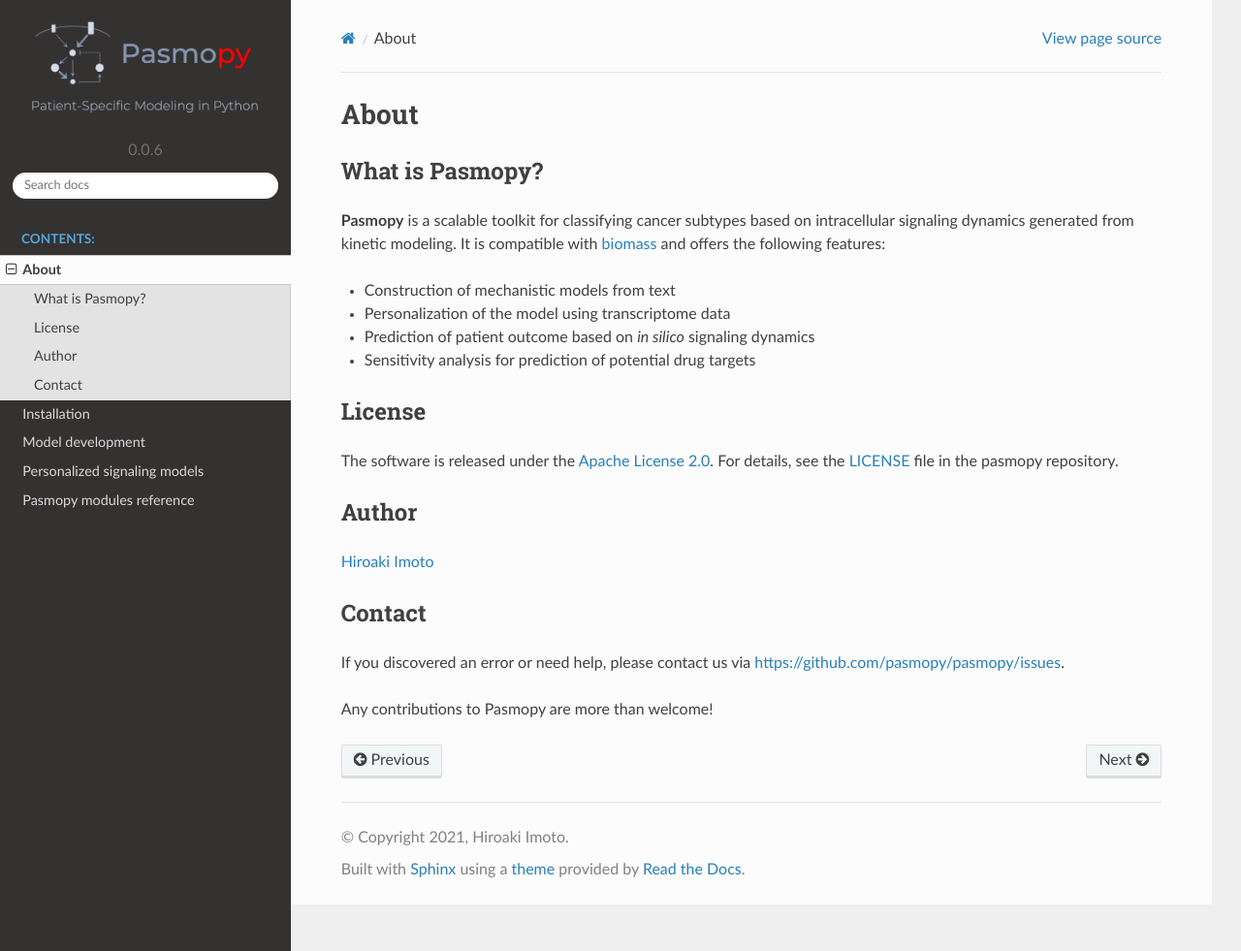
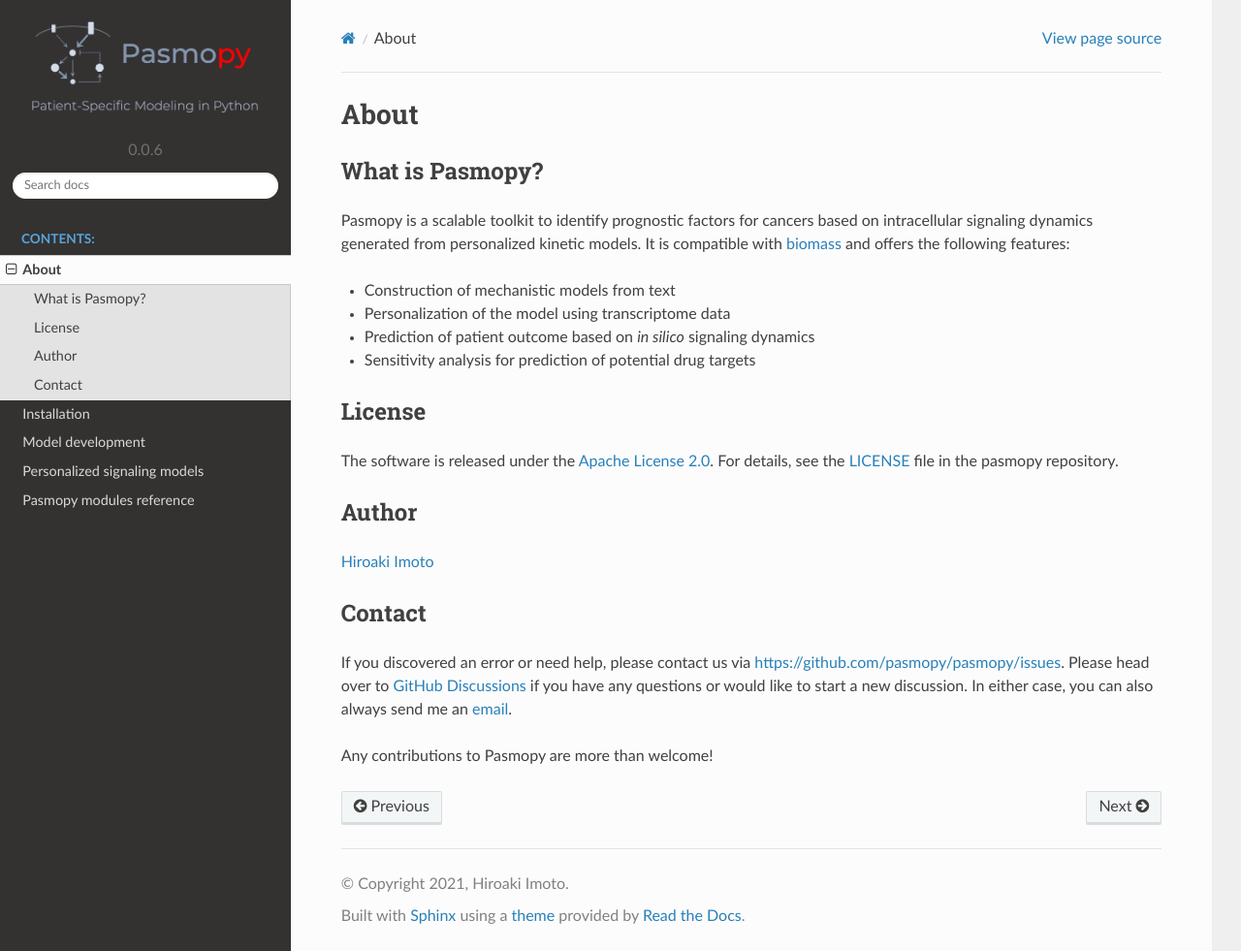
Before and after one commit to pasmopy/pasmopy, a Sphinx documentation site: the page built from docs/about.rst, in a window 1280 px wide and 981 px high. Shown: the whole window at 97% size. Built offline with Sphinx 7.4.7 and the Read the Docs theme 2.0.0, drawn with Linux system fonts in a browser that asks for light colours.

Commit message:
Update about.rst

```diff
--- a/docs/about.rst
+++ b/docs/about.rst
@@ -4,7 +4,8 @@
 What is Pasmopy?
 ----------------
 
-**Pasmopy** is a scalable toolkit for classifying cancer subtypes based on intracellular signaling dynamics generated from kinetic modeling. It is compatible with `biomass <https://github.com/biomass-dev/biomass>`_ and offers the following features:
+Pasmopy is a scalable toolkit to identify prognostic factors for cancers based on intracellular signaling dynamics generated from personalized kinetic models.
+It is compatible with `biomass <https://github.com/biomass-dev/biomass>`_ and offers the following features:
 
 * Construction of mechanistic models from text
 * Personalization of the model using transcriptome data
@@ -26,5 +27,7 @@
 -------
 
 If you discovered an error or need help, please contact us via https://github.com/pasmopy/pasmopy/issues.
+Please head over to `GitHub Discussions <https://github.com/pasmopy/pasmopy/discussions>`_ if you have any questions or would like to start a new discussion.
+In either case, you can also always send me an `email <mailto:himoto@protein.osaka-u.ac.jp>`_.
 
 Any contributions to Pasmopy are more than welcome!
```
